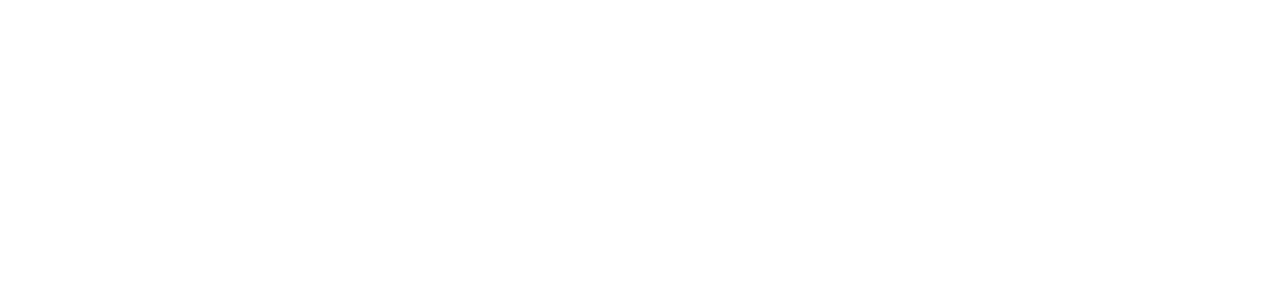
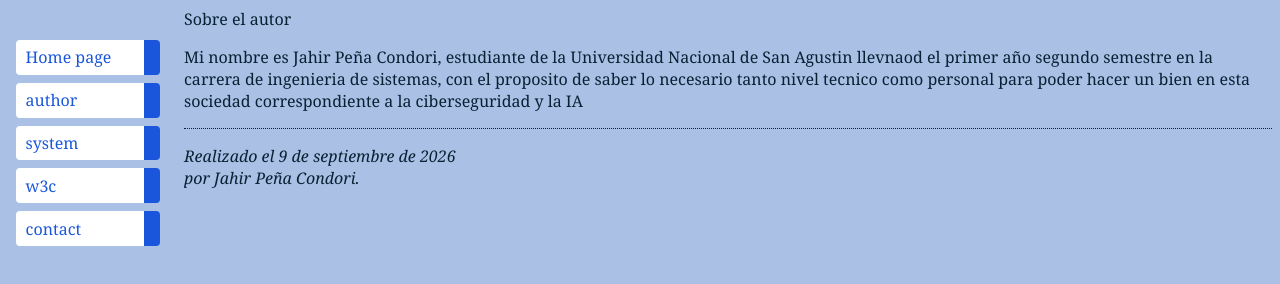
Before and after one commit to jpenacon-cpu/IDWeb, a plain HTML site: page Lab01/author.html in a window 1280 px wide. Drawn offline with Linux system fonts and the light colour scheme.

Commit message:
creado el apartado author

```diff
--- a/Lab01/author.html
+++ b/Lab01/author.html
@@ -0,0 +1,38 @@
+<!DOCTYPE html>
+<html lang="es">
+<head>
+  <title>Acerca del Autor - Introducción al Desarrollo Web</title>
+  <link rel="stylesheet" href="css/style.css">
+  <meta charset="UTF-8">
+  <meta name="viewport" content="width=device-width, initial-scale=1.0">
+</head>
+
+<body>
+    <nav>
+        <ul class="navbar">
+            <li><a href="index.html">Home page</a>
+            <li><a href="author.html">author</a>
+            <li><a href="system.html">system</a>
+            <li><a href="w3c.html">w3c</a>
+            <li><a href="contact.html">contact</a>
+        </ul>
+    </nav>
+
+    <main>
+        <hi>Sobre el autor</hi>
+        <p>Mi nombre es Jahir Peña Condori, estudiante de la Universidad Nacional de San Agustin llevnaod el primer año segundo semestre
+            en la carrera de ingenieria de sistemas, con el proposito de saber lo necesario tanto nivel tecnico como personal para poder
+            hacer un bien en esta sociedad correspondiente a la ciberseguridad y la IA
+        </p>
+
+    </main>
+
+    <footer>
+        <address>Realizado el 9 de septiembre de 2026<br>
+        por Jahir Peña Condori.
+        </address>
+    </footer>
+
+
+</body>
+</html>
```
Also changed, not shown: Lab01/index.html (+1 -0 lines).
